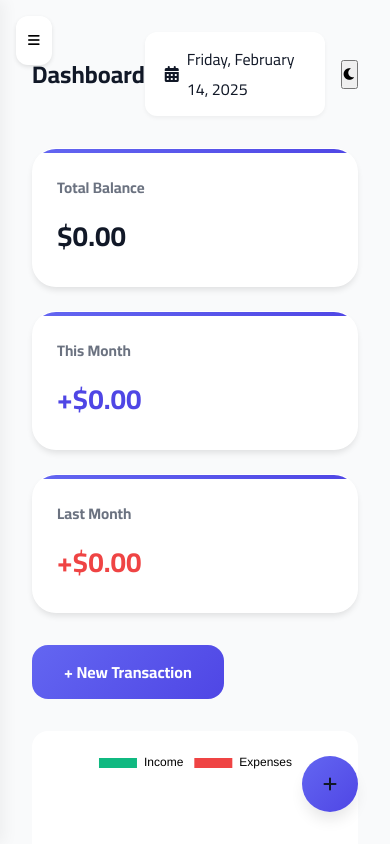
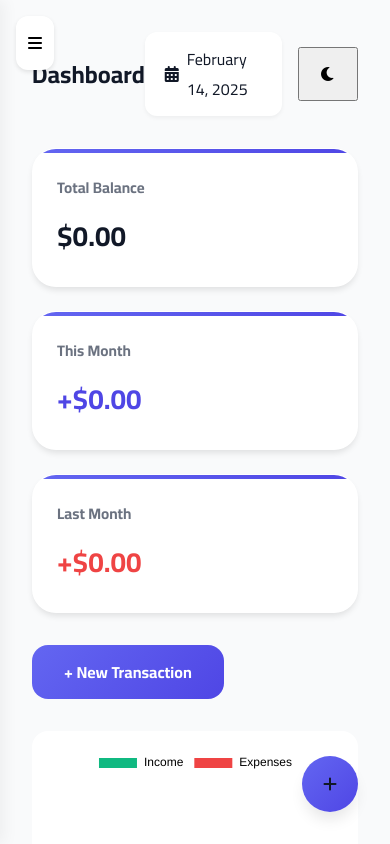
Before and after one commit to akdo3/Mony_Manger, a plain HTML site: page index.html in a window 390 px wide. Drawn offline with nearby package versions, Linux system fonts and the light colour scheme.

Commit message:
Update index.html

```diff
--- a/index.html
+++ b/index.html
@@ -707,7 +707,8 @@
 
       @media (max-width: 768px) {
         body {
-          grid-template-columns: 1fr;
+          grid-template-columns: 2fr;
+          display: block;
         }
 
         @keyframes modalSlideIn {
@@ -720,6 +721,7 @@
           width: 280px;
           height: 100%;
           left: -280px;
+          z-index: 1200;
           transition: transform 0.3s ease;
         }
 
@@ -743,6 +745,11 @@
         padding: 0.75rem;
         border-radius: 0.75rem;
         box-shadow: 0 2px 4px rgba(0, 0, 0, 0.1);
+      }
+      button {
+        min-height: 48px;
+        padding: 10px 20px;
+        font-size: 1rem;
       }
     </style>
   </head>
@@ -1033,6 +1040,54 @@
     </div>
     <script src="https://cdn.jsdelivr.net/npm/chart.js"></script>
     <script>
+      const sidebar = document.querySelector('.sidebar');
+      const toggleButton = document.getElementById('mobileMenuToggle');
+      document.addEventListener('click', function(e) {
+          if (e.target.closest('.nav-item')) {
+            sidebar.classList.remove('active');
+          }
+
+          if (sidebar.classList.contains('active') &&
+            !sidebar.contains(e.target) &&
+            !toggleButton.contains(e.target)) {
+            sidebar.classList.remove('active');
+          }
+      });
+
+      toggleButton.addEventListener("click", () => {
+        sidebar.classList.toggle("active");
+      });
+
+      document.getElementById("applyAnalyticsFilter").addEventListener("click", () => {
+        updateCharts();
+      });
+
+      const debounce = (func, delay) => {
+        let timeout;
+        return (...args) => {
+          clearTimeout(timeout);
+          timeout = setTimeout(() => func(...args), delay);
+        };
+      };
+
+      document.querySelector(".search-bar").addEventListener("input", debounce(() => {
+        renderTransactions();
+      }, 300));
+
+      const formatDate = (dateString) => {
+        return new Intl.DateTimeFormat(navigator.language, {
+          year: "numeric", month: "long", day: "numeric"
+        }).format(new Date(dateString));
+      };
+      document.getElementById("currentDate").textContent = formatDate(new Date());
+
+      document.querySelectorAll("input, select").forEach((input) => {
+        input.addEventListener("focus", () => {
+          setTimeout(() => {
+            input.scrollIntoView({ behavior: "smooth", block: "center" });
+          }, 300);
+        });
+      });
       document.querySelectorAll('.color-option').forEach(option => {
         option.addEventListener('click', function() {
           document.querySelectorAll('.color-option').forEach(opt => opt.classList.remove('active'));
@@ -1185,11 +1240,8 @@
       localStorage.setItem("goals", JSON.stringify(goals));
       localStorage.setItem("language", currentLanguage);
     }
-    document.getElementById("mobileMenuToggle").addEventListener("click", () => {
-      document.querySelector(".sidebar").classList.toggle("active");
-    });
     document.querySelectorAll("button, .nav-item").forEach(btn => {
-      btn.addEventListener("click", function(e) {
+      btn.addEventListener("touchstart", function(e) {
         let ripple = document.createElement("div");
         ripple.style.cssText = "position: absolute; width: 20px; height: 20px; background: rgba(255,255,255,0.4); border-radius: 50%; transform: translate(-50%, -50%); pointer-events: none; animation: ripple 0.6s linear;";
         ripple.style.left = e.offsetX + "px";
@@ -1279,12 +1331,6 @@
         renderTransactions();
       }, 100);
 
-      document.getElementById("currentDate").textContent = new Date().toLocaleDateString("en-US", {
-          weekday: "long",
-          year: "numeric",
-          month: "long",
-          day: "numeric"
-      });
       function updateSummary() {
         const totalBalanceCard = document.getElementById("totalBalanceAmount");
         const thisMonthCard = document.getElementById("thisMonthAmount");
```
